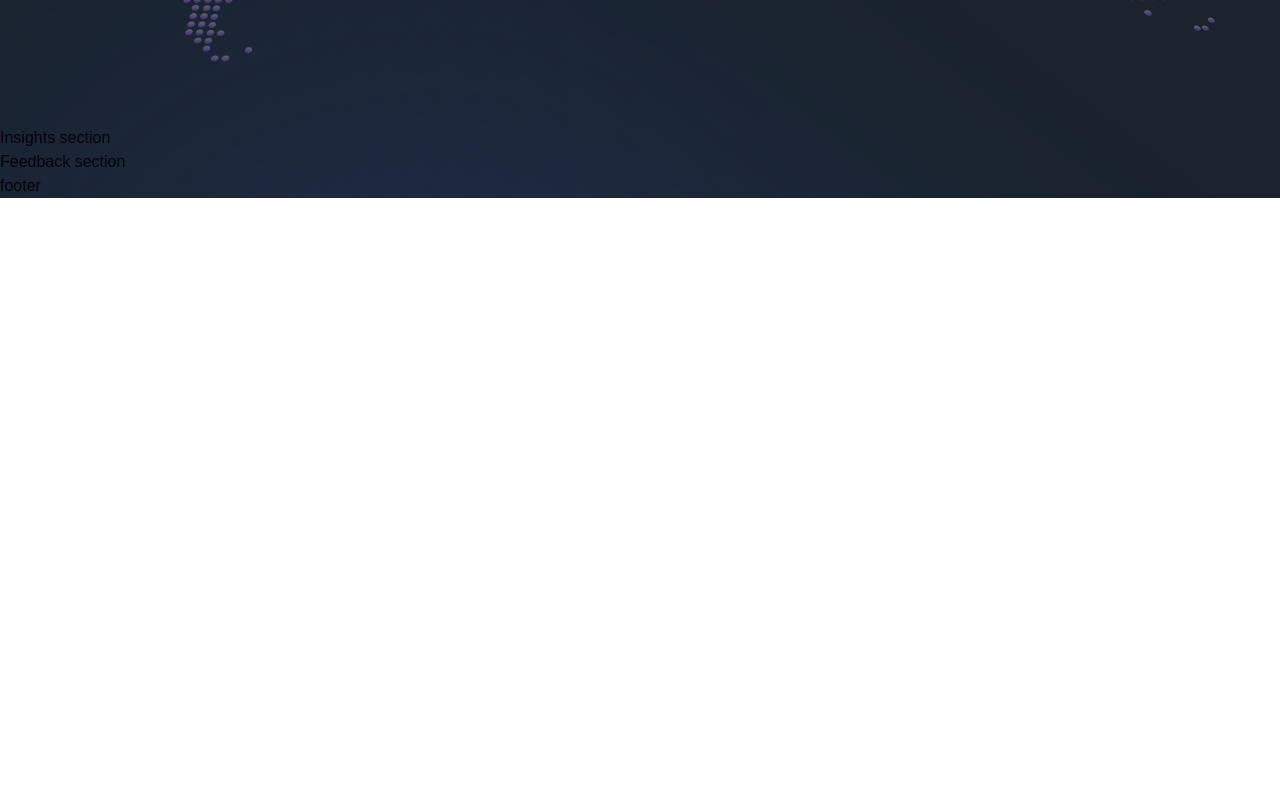
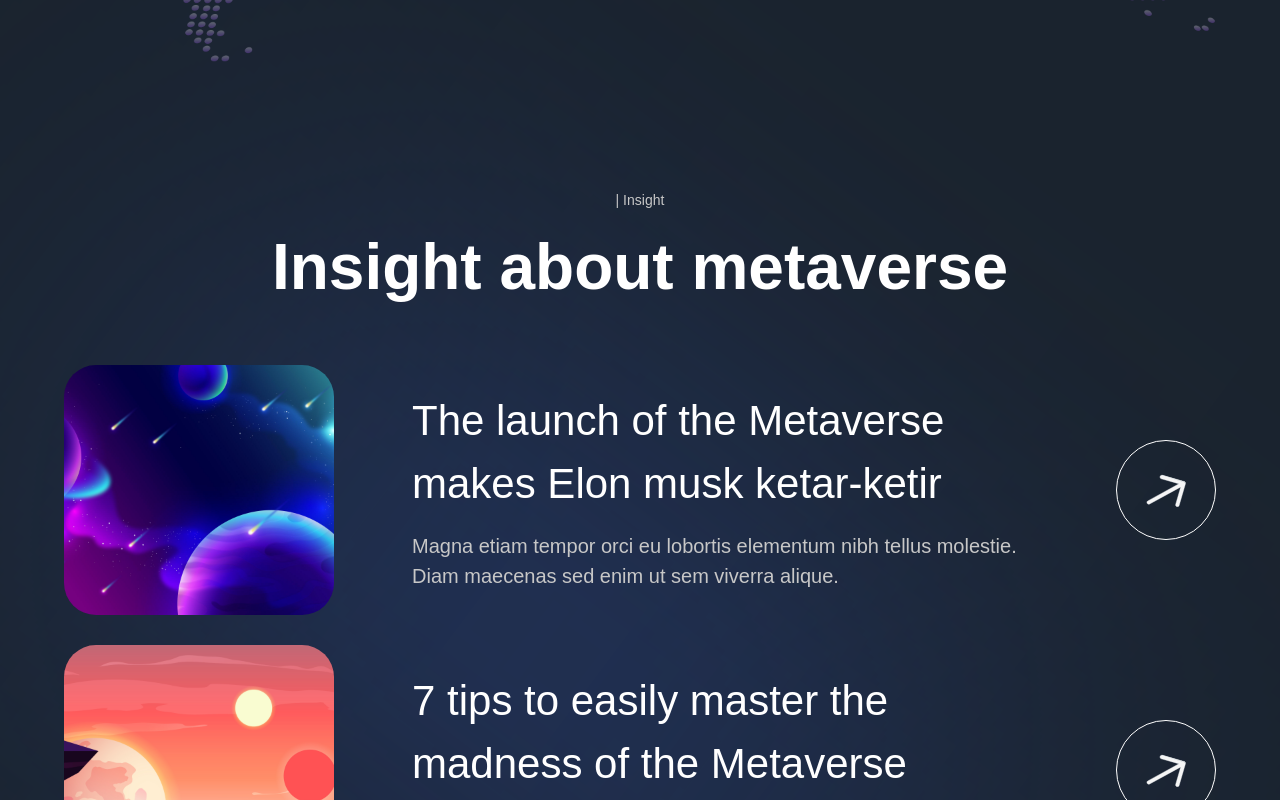
Before and after one commit to rookasrudzianskas/web3versus, a Next.js app: page / in a window 1280 px wide. Shown: the part 5020-5820 px from the top of the page. Before the commit the page ends 5218 px from the top, so only its background shows below. Built offline with nearby package versions, Linux system fonts and the light colour scheme; a web font is replaced by a local one.

Commit message:
feat: add insights section
- add insights section
- add insight card component
- add insights data

```diff
--- a/components/InsightCard.jsx
+++ b/components/InsightCard.jsx
@@ -1,9 +1,35 @@
 'use client';
 
-const InsightCard = () => (
-  <div>
-    Insight Card
-  </div>
+import { motion } from 'framer-motion';
+
+import { fadeIn } from '../utils/motion';
+
+const InsightCard = ({ imgUrl, title, subtitle, index} ) => (
+  <motion.div
+    variant={fadeIn('up', 'spring', index * 0.5, 1)}
+    className="flex md:flex-row flex-col gap-4"
+  >
+      <img
+          src={imgUrl}
+          alt="planet-01"
+          className="md:w-[270px] w-full h-[250px] rounded-[32px] object-cover"
+      />
+
+      <div className="w-full flex justify-between items-center">
+          <div className="flex-1 md:ml-[62px] flex flex-col max-w-[650px]">
+              <h4 className="font-normal lg:text-[42px] text-[26px] text-white">
+                  {title}
+              </h4>
+              <p className="mt-[16px] font-normal lg:text-[20px] text-[14px] text-secondary-white">
+                  {subtitle}
+              </p>
+          </div>
+
+          <div className="lg:flex hidden items-center justify-center w-[100px] h-[100px] rounded-full bg-transparent border-[1px] border-white">
+              <img src="arrow.svg" alt="arrow" className="w-[40%] h-[40%] object-contain"/>
+          </div>
+      </div>
+  </motion.div>
 );
 
 export default InsightCard;
--- a/sections/Insights.jsx
+++ b/sections/Insights.jsx
@@ -1,8 +1,31 @@
 'use client';
 
+import { motion } from 'framer-motion';
+
+import styles from '../styles';
+import { insights } from '../constants';
+import { staggerContainer } from '../utils/motion';
+import { InsightCard, TitleText, TypingText } from '../components';
+
 const Insights = () => (
-  <section>
-    Insights section
+  <section className={`${styles.paddings} relative z-10`}>
+      <motion.div
+          variants={staggerContainer}
+          initial="hidden"
+          whileInView="show"
+          viewport={{ once: false, amount: 0.25 }}
+          className={`${styles.innerWidth} mx-auto flex flex-col`}
+      >
+          <TypingText title="| Insight" textStyles="text-center" />
+          <TitleText title={<>Insight about metaverse</>} textStyles="text-center" />
+
+          <div className="mt-[50px] flex flex-col gap-[30px]">
+              {insights.map((insight, index) => (
+                  <InsightCard key={`insight-${index}`} {...insight} index={index + 1} />
+              ))}
+          </div>
+
+      </motion.div>
   </section>
 );
 
```
